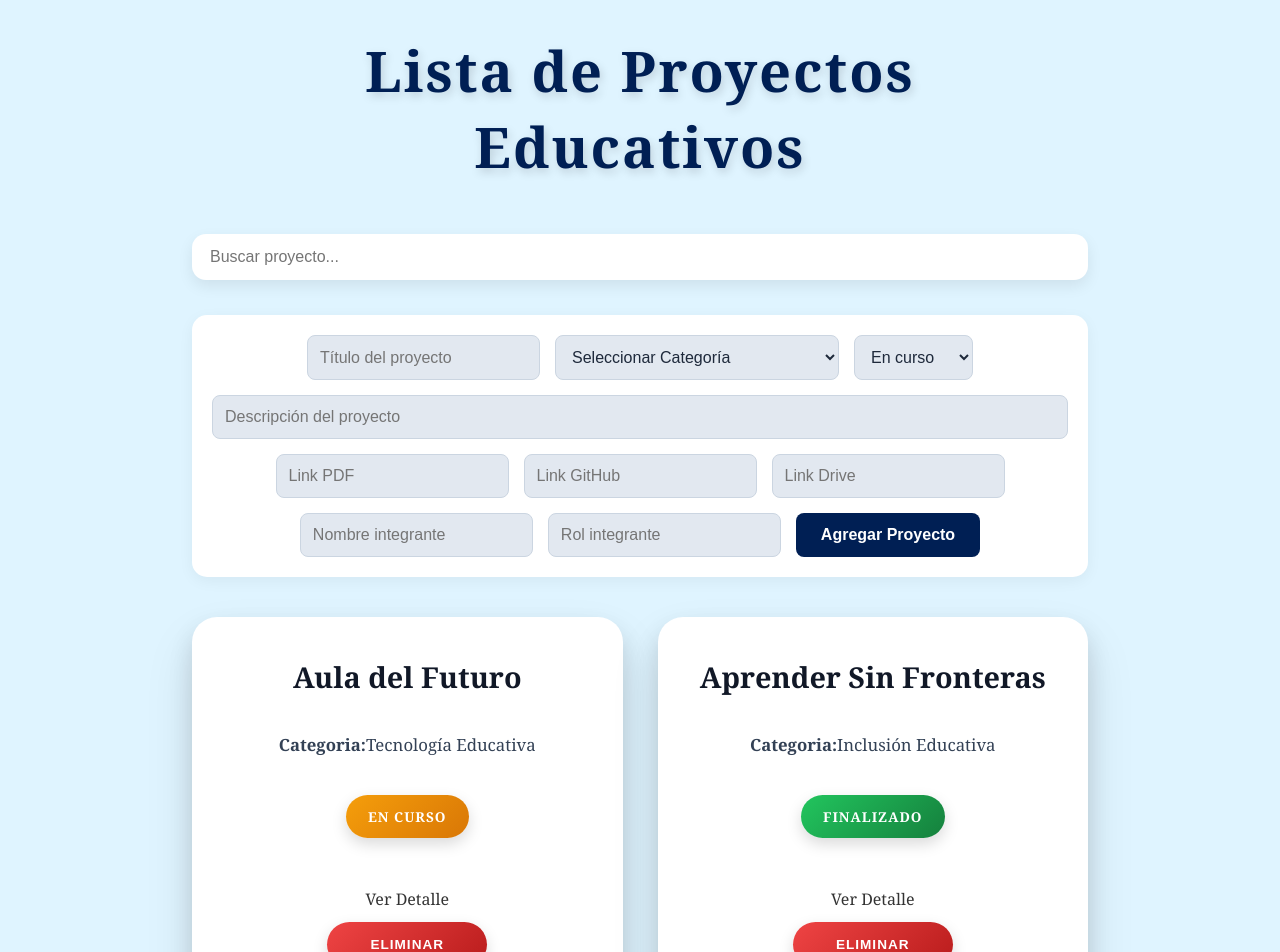
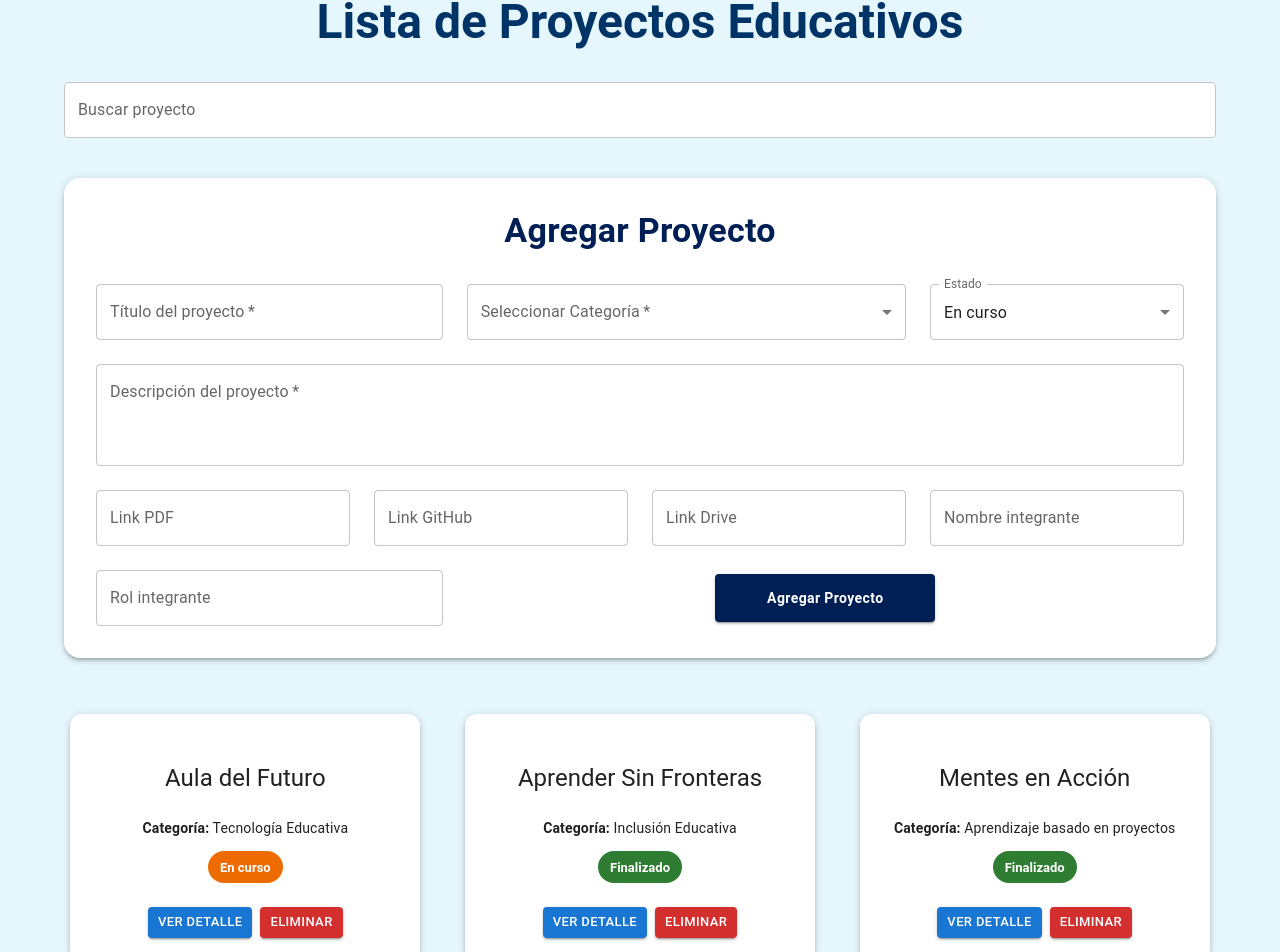
Before and after one commit to TomasTastaca/pv_tp3_grupo16, a React (Vite) app: page /Proyectos in a window 1280 px wide. Shown: the part 227-1179 px from the top of the page. Built offline with nearby package versions, Linux system fonts and the light colour scheme.

Commit message:
implementé el estilo mui al formularioproyecto.jsx, proyectocard.jsx y listaproyecto.jsx y comenté sus archivos css

```diff
--- a/src/components/FormularioProyecto.jsx
+++ b/src/components/FormularioProyecto.jsx
@@ -1,7 +1,7 @@
 import { useState } from "react";
+import { Paper, Grid, TextField, MenuItem, Button, Typography, Box } from "@mui/material";
 
-const FormularioProyecto = ({onAgregar}) => {
-
+const FormularioProyecto = ({ onAgregar }) => {
   const [formulario, setFormulario] = useState({
     titulo: "",
     categoria: "",
@@ -15,32 +15,29 @@ const FormularioProyecto = ({onAgregar}) => {
   });
 
   const handleChange = (e) => {
-
     const { name, value } = e.target;
 
-        setFormulario({...formulario,[name]: value});
+    setFormulario({
+      ...formulario,
+      [name]: value
+    });
   };
 
   const handleSubmit = (e) => {
-
     e.preventDefault();
 
     if (formulario.titulo.trim() === "") return;
 
     const nuevoProyecto = {
-
       titulo: formulario.titulo,
       categoria: formulario.categoria,
       estado: formulario.estado,
-
       descripcion: formulario.descripcion,
-
       recursos: {
         pdf: formulario.pdf,
         github: formulario.github,
         drive: formulario.drive
       },
-
       equipo: [
         {
           nombre: formulario.integrante,
@@ -65,101 +62,187 @@ const FormularioProyecto = ({onAgregar}) => {
   };
 
   return (
-        <div className="form-container">
+    <Paper
+      elevation={3}
+      sx={{
+        maxWidth: "1200px",
+        mx: "auto",
+        p: 4,
+        borderRadius: 4,
+        mb: 5
+      }}
+    >
+      <Typography
+        variant="h4"
+        align="center"
+        sx={{
+          mb: 4,
+          fontWeight: "bold",
+          color: "#001f54"
+        }}
+      >
+        Agregar Proyecto
+      </Typography>
 
-            <form onSubmit={handleSubmit} className="form-agregar">
+      <Box component="form" onSubmit={handleSubmit}>
+        <Grid container spacing={3}>
+          {/* FILA 1 */}
 
-                <input
-                    type="text"
+          <Grid size={{ xs: 12, md: 4 }}>
+            <TextField
+              fullWidth
+              label="Título del proyecto"
               name="titulo"
-                    placeholder="Título del proyecto"
               value={formulario.titulo}
               onChange={handleChange}
               required
             />
+          </Grid>
 
-                <select
+          <Grid size={{ xs: 12, md: 5 }}>
+            <TextField
+              select
+              fullWidth
+              label="Seleccionar Categoría"
               name="categoria"
               value={formulario.categoria}
               onChange={handleChange}
               required
             >
-                    <option value="">Seleccionar Categoría</option>
+              <MenuItem value="Tecnología Educativa">
+                Tecnología Educativa
+              </MenuItem>
 
-                    <option value="Tecnología Educativa">Tecnología Educativa</option>
+              <MenuItem value="Inclusión Educativa">
+                Inclusión Educativa
+              </MenuItem>
 
-                    <option value="Inclusión Educativa">Inclusión Educativa</option>
+              <MenuItem value="Aprendizaje basado en proyectos">
+                Aprendizaje basado en proyectos
+              </MenuItem>
 
-                    <option value="Aprendizaje basado en proyectos">Aprendizaje basado en proyectos</option>
+              <MenuItem value="Innovación Educativa">
+                Innovación Educativa
+              </MenuItem>
+            </TextField>
+          </Grid>
 
-                    <option value="Innovación Educativa">Innovación Educativa</option>
-                </select>
-
-                <select
+          <Grid size={{ xs: 12, md: 3 }}>
+            <TextField
+              select
+              fullWidth
+              label="Estado"
               name="estado"
               value={formulario.estado}
               onChange={handleChange}
-                    required
             >
-                    <option value="En curso">En curso</option>
-                    <option value="Finalizado">Finalizado</option>
-                </select>
+              <MenuItem value="En curso">
+                En curso
+              </MenuItem>
 
-                <input
-                    type="text"
+              <MenuItem value="Finalizado">
+                Finalizado
+              </MenuItem>
+            </TextField>
+          </Grid>
+
+          {/* FILA 2 */}
+
+          <Grid size={12}>
+            <TextField
+              fullWidth
+              multiline
+              rows={3}
+              label="Descripción del proyecto"
               name="descripcion"
-                    placeholder="Descripción del proyecto"
               value={formulario.descripcion}
               onChange={handleChange}
-                    className="input-descripcion"
               required
             />
+          </Grid>
 
-                <input
-                    type="text"
+          {/* FILA 3 */}
+
+          <Grid size={{ xs: 12, md: 3 }}>
+            <TextField
+              fullWidth
+              label="Link PDF"
               name="pdf"
-                    placeholder="Link PDF"
               value={formulario.pdf}
               onChange={handleChange}
             />
+          </Grid>
 
-                <input
-                    type="text"
+          <Grid size={{ xs: 12, md: 3 }}>
+            <TextField
+              fullWidth
+              label="Link GitHub"
               name="github"
-                    placeholder="Link GitHub"
               value={formulario.github}
               onChange={handleChange}
             />
+          </Grid>
 
-                <input
-                    type="text"
+          <Grid size={{ xs: 12, md: 3 }}>
+            <TextField
+              fullWidth
+              label="Link Drive"
               name="drive"
-                    placeholder="Link Drive"
               value={formulario.drive}
               onChange={handleChange}
             />
+          </Grid>
 
-                <input
-                    type="text"
+          <Grid size={{ xs: 12, md: 3 }}>
+            <TextField
+              fullWidth
+              label="Nombre integrante"
               name="integrante"
-                    placeholder="Nombre integrante"
               value={formulario.integrante}
               onChange={handleChange}
             />
+          </Grid>
 
-                <input
-                    type="text"
+          {/* FILA 4 */}
+
+          <Grid size={{ xs: 12, md: 4 }}>
+            <TextField
+              fullWidth
+              label="Rol integrante"
               name="rol"
-                    placeholder="Rol integrante"
               value={formulario.rol}
               onChange={handleChange}
             />
+          </Grid>
 
-                <button type="submit" className="btn-add">Agregar Proyecto</button>
-
-            </form>
-
-        </div>
+          <Grid
+            size={{ xs: 12, md: 8 }}
+            sx={{
+              display: "flex",
+              justifyContent: "center",
+              alignItems: "center"
+            }}
+          >
+            <Button
+              variant="contained"
+              type="submit"
+              sx={{
+                backgroundColor: "#001f54",
+                minWidth: "220px",
+                py: 1.5,
+                fontWeight: "bold",
+                textTransform: "none",
+                "&:hover": {
+                  backgroundColor: "#003a9c"
+                }
+              }}
+            >
+              Agregar Proyecto
+            </Button>
+          </Grid>
+        </Grid>
+      </Box>
+    </Paper>
   );
 };
 
--- a/src/components/ProyectoCard.jsx
+++ b/src/components/ProyectoCard.jsx
@@ -1,23 +1,79 @@
-import "../css/proyectoCard.css";
+import {Card, CardContent, CardActions, Typography, Button, Chip, Stack } from "@mui/material";
+
 import { Link } from "react-router-dom";
-const ProyectoCard = ({proyecto, onEliminar}) => { //quito onVerDetalle porque no se usa
-    const {id, titulo, categoria, estado} = proyecto;
 
-    return(
-        <article className="card">
-            <div className="card-content">
-                <h3>{titulo}</h3>
-                <p><strong>Categoria:</strong>{categoria}</p>
-                    <span className={`badge ${estado === "Finalizado" ? "done" : "process"}`}>
-                        {estado}
-                    </span>
-            </div>
-            <div className="card-actions">
-                <Link to={`/Proyectos/${id}`}>Ver Detalle</Link>
-                <button className="btn-delete" onClick={() => onEliminar(id)}>Eliminar</button>
-            </div>
-        </article>
-    );
+const ProyectoCard = ({ proyecto, onEliminar }) => {
+  const { id, titulo, categoria, estado } = proyecto;
 
-}
+  return (
+    <Card
+      sx={{
+        width: "100%",
+        maxWidth: 350,
+        minHeight: 210,
+        margin: 2,
+        padding: 2,
+        boxShadow: 3,
+        borderRadius: 3,
+        textAlign: "center",
+        display: "flex",
+        flexDirection: "column",
+        justifyContent: "space-between"
+      }}
+    >
+      <CardContent>
+        <Typography
+          variant="h5"
+          component="h3"
+          gutterBottom
+          sx={{
+            minHeight: 64,
+            display: "flex",
+            alignItems: "center",
+            justifyContent: "center"
+          }}
+        >
+          {titulo}
+        </Typography>
+
+        <Typography variant="body2" color="text.secondary" gutterBottom>
+          <strong>Categoría:</strong> {categoria}
+        </Typography>
+
+        <Chip
+          label={estado}
+          sx={{
+            marginTop: 1,
+            backgroundColor: estado === "Finalizado" ? "#2e7d32" : "#ed6c02",
+            color: "white",
+            fontWeight: "bold"
+          }}
+        />
+      </CardContent>
+
+      <CardActions sx={{ justifyContent: "center" }}>
+        <Stack direction="row" spacing={1}>
+          <Button
+            component={Link}
+            to={`/proyectos/${id}`}
+            variant="contained"
+            size="small"
+          >
+            Ver Detalle
+          </Button>
+
+          <Button
+            variant="contained"
+            color="error"
+            size="small"
+            onClick={() => onEliminar(id)}
+          >
+            Eliminar
+          </Button>
+        </Stack>
+      </CardActions>
+    </Card>
+  );
+};
+
 export default ProyectoCard;
--- a/src/css/listaProyectos.css
+++ b/src/css/listaProyectos.css
@@ -1,4 +1,4 @@
-*{
+/*{
     margin: 0;
     padding: 0;
     box-sizing: border-box;
@@ -34,7 +34,7 @@ body{
 
 /*estilos para la busqueda de proyectos*/
 /*buscar */
-.input-busqueda{
+/*.input-busqueda{
     color: #334155;
     width: 100%;
     padding: 14px 18px;
@@ -56,7 +56,7 @@ body{
 }
 
 /*agregar proyectos*/
-.form-container {
+/*.form-container {
     background: white;
     padding: 20px;
     border-radius: 15px;
@@ -98,7 +98,7 @@ body{
     background-color: #003a9c;
 }
 /*descripcion*/
-.input-descripcion{
+/*.input-descripcion{
     width: 100%;
     padding: 16px 18px;
     border: 1px solid #cbd5e1;
--- a/src/css/proyectoCard.css
+++ b/src/css/proyectoCard.css
@@ -1,4 +1,4 @@
-.card{
+/*.card{
     background: #ffffff;
     border-radius: 25px;
     overflow: hidden;
@@ -71,7 +71,7 @@
 
 /* BOTONES */
 
-.btn-detail{
+/*.btn-detail{
     display: block;
     margin: 0;
     padding: 15px 22px;
--- a/src/css/styles.css
+++ b/src/css/styles.css
@@ -6,7 +6,7 @@
 
 body{
     font-family: Arial, Helvetica, sans-serif;
-    background-color: #f4f6f9;
+    background-color: #e5f6fd;
     color: #333;
     min-height: 100vh;
 }
@@ -19,3 +19,7 @@ a{
 ul{
     list-style: none;
 }
+main {
+  min-height: 100vh;
+  background-color: #e5f6fd;
+}
--- a/src/views/ListaProyectos.jsx
+++ b/src/views/ListaProyectos.jsx
@@ -1,41 +1,50 @@
-import { useState, useEffect, useRef } from "react"
-import proyectoService from "../services/proyectoService"
-import ProyectoCard from "../components/ProyectoCard.jsx"
-import DetalleProyecto from "./DetalleProyecto.jsx"
-import RegistroActividad from "../components/RegistroActividad.jsx"
-import FormularioProyecto from "../components/FormularioProyecto.jsx"
+import { useState, useEffect, useRef } from "react";
+import proyectoService from "../services/proyectoService";
+import ProyectoCard from "../components/ProyectoCard.jsx";
+import RegistroActividad from "../components/RegistroActividad.jsx";
+import FormularioProyecto from "../components/FormularioProyecto.jsx";
+
+import {
+  Container,
+  Typography,
+  TextField,
+  Box
+} from "@mui/material";
+
 const ListaProyectos = () => {
-    //estado para los proyectos
+  // Estado para los proyectos
   const [proyectos, setProyectos] = useState(proyectoService.obtenerProyectos());
-    // estado para eliminar proyectos
+
+  // Estado para la fecha de actualización
+  const [fechaActualizacion, setFechaActualizacion] = useState(null);
+
+  // Bandera para controlar la primera carga y evitar que se actualice al iniciar
+  const primeraCarga = useRef(true);
+
+  // Estado para la búsqueda
+  const [busqueda, setBusqueda] = useState("");
+
+  // Eliminar proyectos
   const handleEliminar = (id) => {
     proyectoService.eliminarProyecto(id);
     setProyectos(proyectoService.obtenerProyectos());
-    }
-    //estado para agregar proyectos del FormularioProyecto
+  };
+
+  // Agregar proyectos desde FormularioProyecto
   const handleAgregar = (nuevoProyecto) => {
     proyectoService.agregarProyecto(nuevoProyecto);
     setProyectos(proyectoService.obtenerProyectos());
-    }
+  };
 
-    //estado para la fecha de actualización
-    const [fechaActualizacion, setFechaActualizacion] = useState(null);
-
-    //bandera para controlar la primera carga y no sea bucle infinito
-    const primeraCarga = useRef(true);
-
-    //estado para la busqueda
-    const [busqueda, setBusqueda] = useState("");
-
+  // Buscar proyectos
   const handleBuscar = (e) => {
-
     const texto = e.target.value;
-
     setBusqueda(texto);
   };
 
-    const proyectosFiltrados = proyectos.filter(p =>
-    p.titulo.toLowerCase().includes(busqueda.toLowerCase()));
+  const proyectosFiltrados = proyectos.filter((p) =>
+    p.titulo.toLowerCase().includes(busqueda.toLowerCase())
+  );
 
   useEffect(() => {
     // Si es la primera carga, cambiamos la bandera y salimos
@@ -44,53 +53,88 @@ const ListaProyectos = () => {
       return;
     }
 
-    // CAMBIO: Quitamos la doble seguridad que causaba el bloqueo.
-    // Ahora cualquier cambio real en el estado 'proyectos' dispara la actualización del cartel.
     console.log("¡El useEffect se ejecutó por una acción real!");
+
     const ahora = new Date();
 
-    const dia = String(ahora.getDate()).padStart(2, '0');
-    const mes = String(ahora.getMonth() + 1).padStart(2, '0');
+    const dia = String(ahora.getDate()).padStart(2, "0");
+    const mes = String(ahora.getMonth() + 1).padStart(2, "0");
     const anio = ahora.getFullYear();
-    const horas = String(ahora.getHours()).padStart(2, '0');
-    const minutos = String(ahora.getMinutes()).padStart(2, '0');
+    const horas = String(ahora.getHours()).padStart(2, "0");
+    const minutos = String(ahora.getMinutes()).padStart(2, "0");
 
     const fecha = `${dia}/${mes}/${anio} a las ${horas}:${minutos} hs.`;
 
     setFechaActualizacion(fecha);
   }, [proyectos]);
 
+  return (
+    <Container maxWidth="lg" sx={{ py: 4 }}>
+      {/* Título principal */}
+      <Typography
+        variant="h3"
+        component="h2"
+        align="center"
+        gutterBottom
+        sx={{
+          fontWeight: "bold",
+          color: "#003366",
+          mb: 4
+        }}
+      >
+        Lista de Proyectos Educativos
+      </Typography>
 
-
-
-
-    return(
-        <div className="container">
-            <h2>Lista de Proyectos Educativos</h2>
-             {/*buscar proyectos*/}
-            <input
+      {/* Buscar proyectos separado */}
+      <Box sx={{ mb: 5 }}>
+        <TextField
+          fullWidth
           type="text"
+          label="Buscar proyecto"
           placeholder="Buscar proyecto..."
           value={busqueda}
           onChange={handleBuscar}
-                className="input-busqueda"
+          variant="outlined"
+          sx={{
+            backgroundColor: "#ffffff",
+            borderRadius: 1
+          }}
         />
-           {/*agregar proyectos-formulario*/}
-           {/*formulario de proyecto*/}
+      </Box>
+
+      {/* Formulario de proyecto */}
+      <Box sx={{ mb: 5 }}>
         <FormularioProyecto onAgregar={handleAgregar} />
+      </Box>
 
-            {/*obtener proyectos*/}
-            <section className="grid-proyectos">
-                {proyectosFiltrados.map(p=>(
-                  <ProyectoCard key={p.id}
+      {/* Obtener proyectos */}
+      <Box
+        sx={{
+          display: "grid",
+          gridTemplateColumns: {
+            xs: "1fr",
+            sm: "repeat(2, 1fr)",
+            md: "repeat(3, 1fr)"
+          },
+          gap: 4,
+          justifyItems: "center"
+        }}
+      >
+        {proyectosFiltrados.map((p) => (
+          <ProyectoCard
+            key={p.id}
             proyecto={p}
-                   onEliminar={handleEliminar}/>
+            onEliminar={handleEliminar}
+          />
         ))}
-            </section>
-            <div>
-                {<RegistroActividad fecha={fechaActualizacion} />}
-            </div>
-        </div>
+      </Box>
+
+      {/* Registro de actividad */}
+      <Box sx={{ mt: 4 }}>
+        <RegistroActividad fecha={fechaActualizacion} />
+      </Box>
+    </Container>
   );
-}
+};
+
 export default ListaProyectos;
```
Lines whose indentation alone changed are shown as unchanged.
